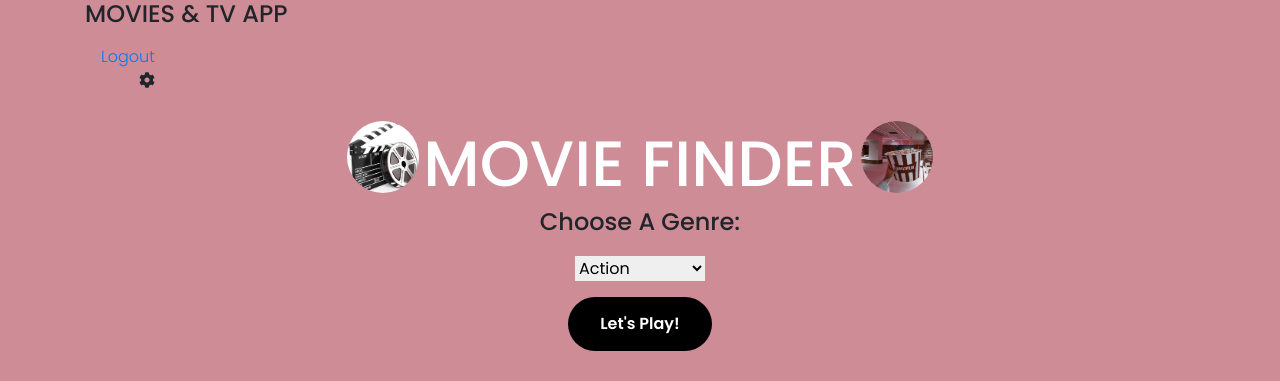
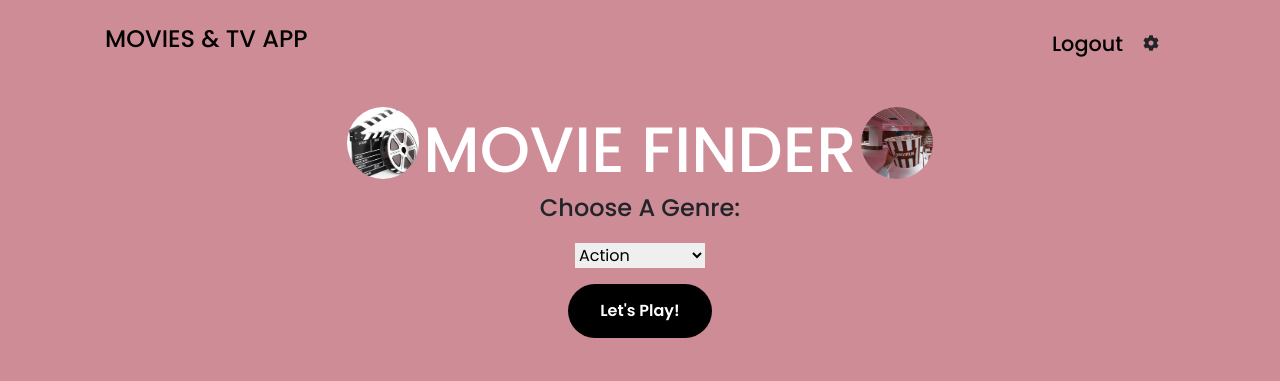
Before and after one commit to Phenolah/MovieApp, a Django app: template templates/home.html in a window 1280 px wide. Shown: the top 381 px of the page. Run offline with Django 4.2, Linux system fonts and the light colour scheme; the template is opened without the code that fills it, so the values that code supplies are empty; some libraries are stand-ins or nearby versions.

Commit message:
Update style.css

```diff
--- a/static/css/style.css
+++ b/static/css/style.css
@@ -183,27 +183,37 @@
    justify-content: center;
    text-align:center;
 }
-.header .logo{
+.header {
+    display: flex;
+    padding: 20px;
+    align-items: center;
+  }
+
+  .header .logo {
+    flex-grow: 1;
+    font-weight: 300;
     text-align: left;
-    font-weight: 200;
+    color: black;
   }
-.header .navbar{
-   text-align: right;
-   font-weight: 300;
-}
-.header .navbar ul{
+
+  .header .navbar ul {
     margin: 0;
     padding: 0;
     list-style: none;
-   text-align: right;
-   display: inline-block;
+    display: flex;
+    justify-content: flex-end;
+    align-items: center;
+  }
 
+  .header .navbar ul li {
+    margin-left: 20px;
   }
-.header .navbar ul li{
-   display: inline-inline-block;
-   text-align: right;
-   margin-right: 20px;
+  .header .navbar ul li:first-child a{
+     color: black;
+     font-size: 1.3rem;
+     font-weight: 500;
   }
+
 .footer {
     color: black;
     text-align: center;
```
Lines whose indentation alone changed are shown as unchanged.
